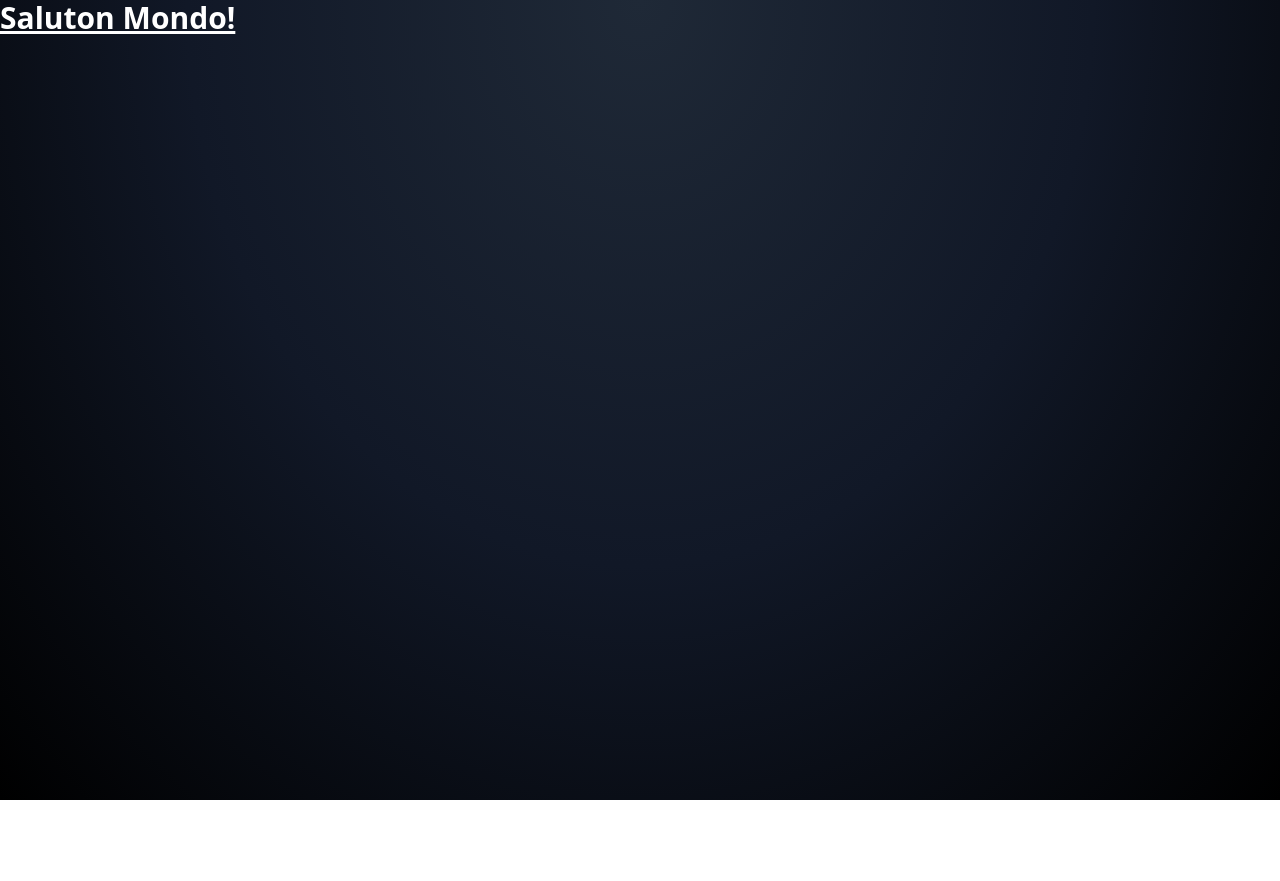
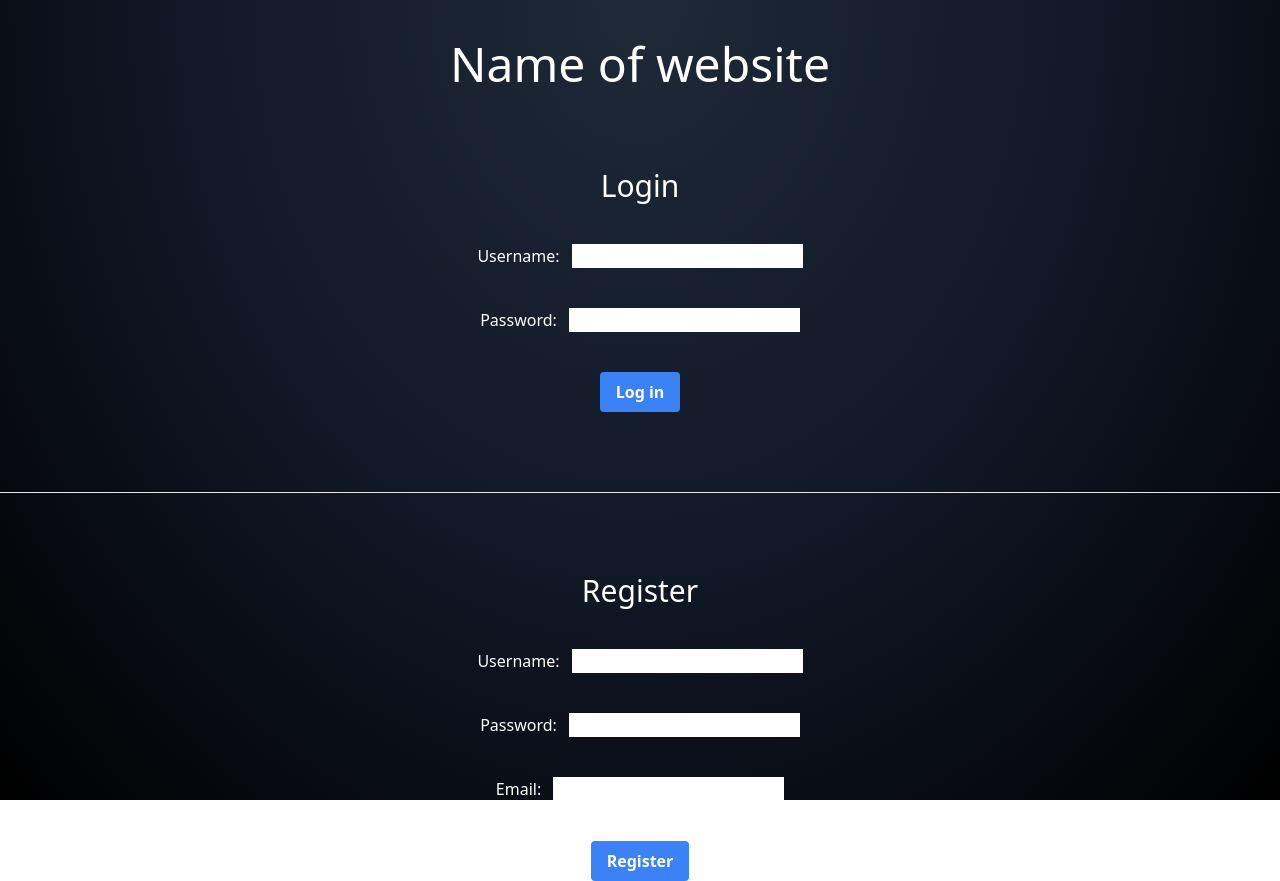
Before and after one commit to bjexe/gift-coordinator, a Next.js app: page / in a window 1280 px wide. Before the commit the page ends 800 px from the top, so only its background shows below. Built offline with nearby package versions, Linux system fonts and the light colour scheme.

Commit message:
add login and register forms
with no API functionality

```diff
--- a/pages/index.tsx
+++ b/pages/index.tsx
@@ -1,7 +1,52 @@
 import Head from "next/head";
-import Image from "next/image";
+import React, { ChangeEvent } from 'react';
+
+interface LoginForm {
+    username: string,
+    password: string
+};
+
+interface RegisterForm {
+    username: string,
+    email: string,
+    password: string
+};
 
 export default function Home() {
+
+    const [loginFormData, setLoginFormData] = React.useState<LoginForm>({username: "", password: ""});
+    const [registerFormData, setRegisterFormData] = React.useState<RegisterForm>({username: "", email: "", password: ""});
+
+    function handleLoginFormChange(event: React.ChangeEvent<HTMLInputElement>) {
+        const { name, value } = event.target;
+        setLoginFormData(oldForm => {
+            return {
+                ...oldForm,
+                [name]: value
+            };
+        })
+    }
+
+    function handleRegisterFormChange(event: React.ChangeEvent<HTMLInputElement>) {
+        const { name, value } = event.target;
+        setRegisterFormData(oldForm => {
+            return {
+                ...oldForm,
+                [name]: value
+            };
+        })
+    }
+
+    function handleLoginSubmit(event: React.FormEvent<HTMLFormElement>) {
+        event.preventDefault();
+        console.log("fake login submit");
+    }
+
+    function handleRegisterSubmit(event: React.FormEvent<HTMLFormElement>) {
+        event.preventDefault();
+        console.log("fake register submit")
+    }
+
   return (
     <>
       <Head>
@@ -11,8 +56,37 @@ export default function Home() {
         <link rel="icon" href="/favicon.ico" />
       </Head>
       <main>
-        <div className="h-screen bg-[radial-gradient(ellipse_at_top,_var(--tw-gradient-stops))] from-gray-800 via-gray-900 to-black text-white">
-          <h1 className="text-3xl font-bold underline">Saluton Mondo!</h1>
+        <div className="h-screen bg-[radial-gradient(ellipse_at_top,_var(--tw-gradient-stops))] from-gray-800 via-gray-900 to-black text-white pt-10">
+          <h1 className="text-center text-5xl mb-20">Name of website</h1>
+          <form onSubmit={ e => handleLoginSubmit(e) } className="flex flex-col gap-10 items-center">
+            <h1 className="text-3xl">Login</h1>
+            <label>
+                Username:
+                <input type="text" name="username" value={ loginFormData.username } onChange={ e => handleLoginFormChange(e) } className="text-black ml-3"/>
+            </label>
+            <label>
+                Password:
+                <input type="password" name="password" value={ loginFormData.password } onChange={ e => handleLoginFormChange(e) } className="text-black ml-3"/>
+            </label>
+            <button className="bg-blue-500 hover:bg-blue-700 text-white font-bold py-2 px-4 rounded">Log in</button>
+          </form>
+          <hr className="mt-20"/>
+          <form onSubmit={ e => handleRegisterSubmit(e) } className="flex flex-col gap-10 items-center">
+            <h1 className="text-3xl mt-20">Register</h1>
+            <label>
+                Username:
+                <input type="text" name="username" value={ registerFormData.username } onChange={ e => handleRegisterFormChange(e) } className="text-black ml-3"/>
+            </label>
+            <label>
+                Password:
+                <input type="password" name="password" value={ registerFormData.password } onChange={ e => handleRegisterFormChange(e) } className="text-black ml-3"/>
+            </label>
+            <label>
+                Email:
+                <input type="email" name="email" value={ registerFormData.email } onChange={ e => handleRegisterFormChange(e) } className="text-black ml-3"/>
+            </label>
+            <button className="bg-blue-500 hover:bg-blue-700 text-white font-bold py-2 px-4 rounded">Register</button>
+          </form>
         </div>
       </main>
     </>
```
